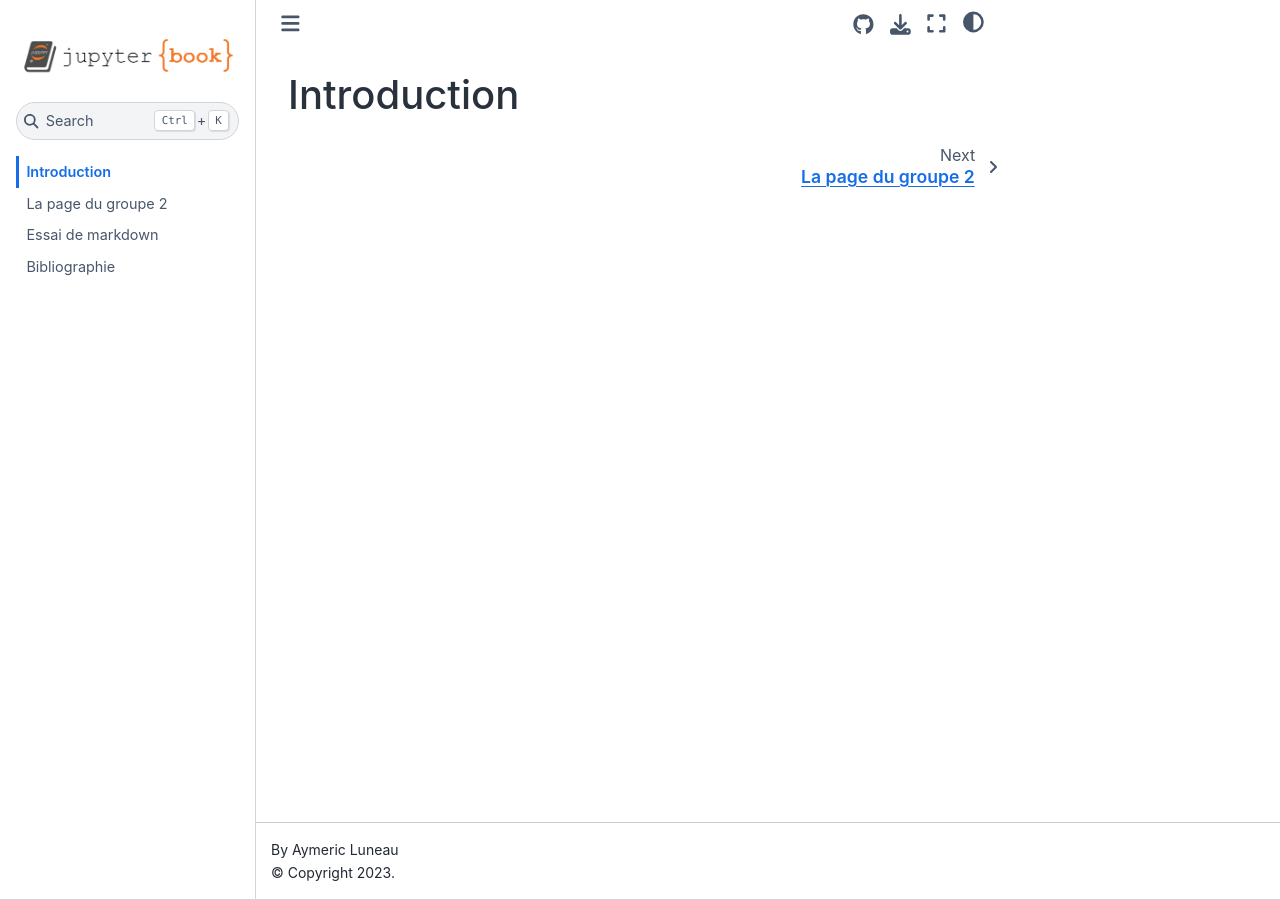
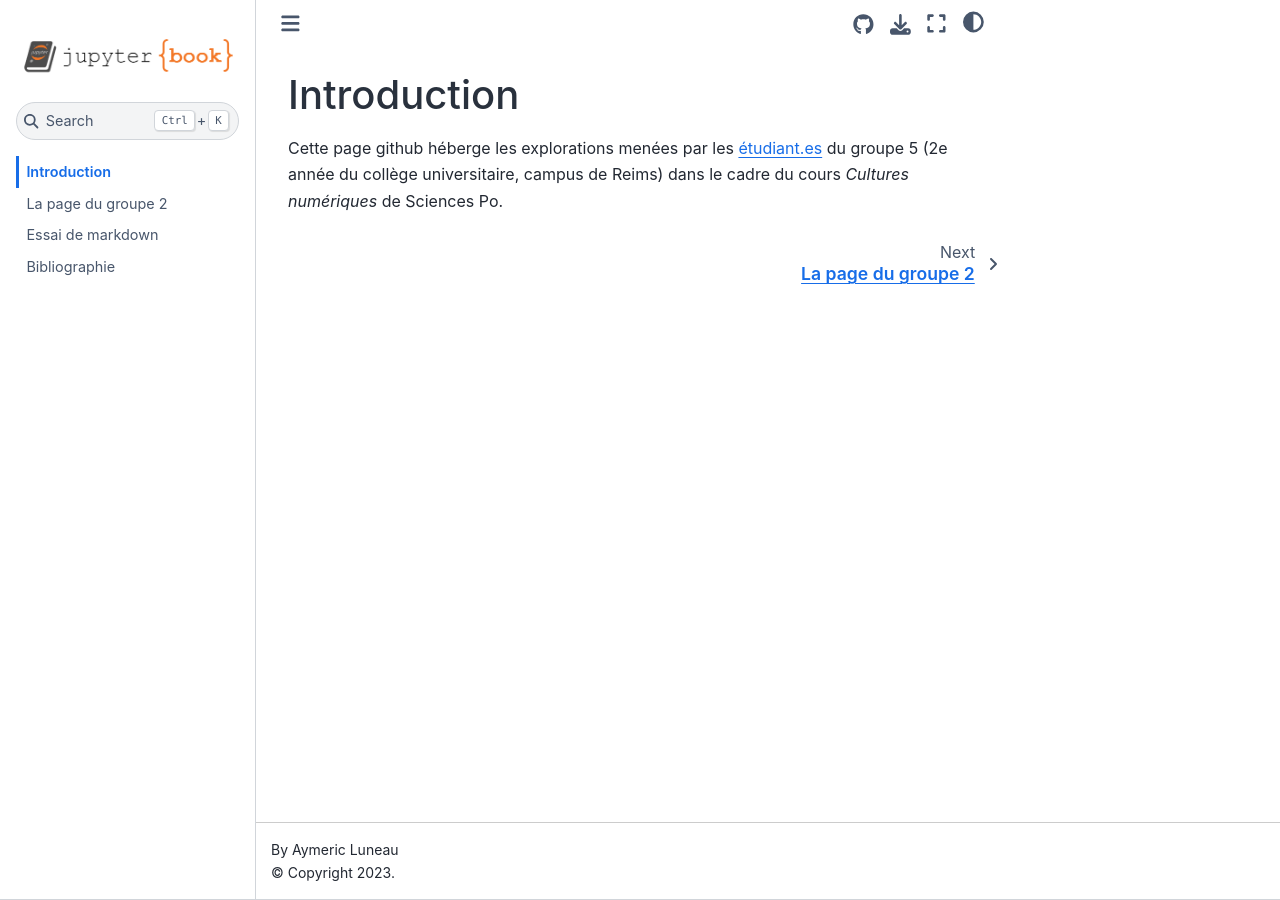
Before and after one commit to luneauaymeric/digital_culture_collective_page, a Jupyter Book: the page built from intro.md, in a window 1280 px wide. Built offline with Jupyter Book 1.0.4 settings and Sphinx 7.4.7 and the Sphinx Book theme 1.1.4, drawn with Linux system fonts in a browser that asks for light colours.

Commit message:
Update intro.md

```diff
--- a/intro.md
+++ b/intro.md
@@ -1 +1,3 @@
 # Introduction
+
+Cette page github héberge les explorations menées par les étudiant.es du groupe 5 (2e année du collège universitaire, campus de Reims) dans le cadre du cours _Cultures numériques_ de Sciences Po.
```
